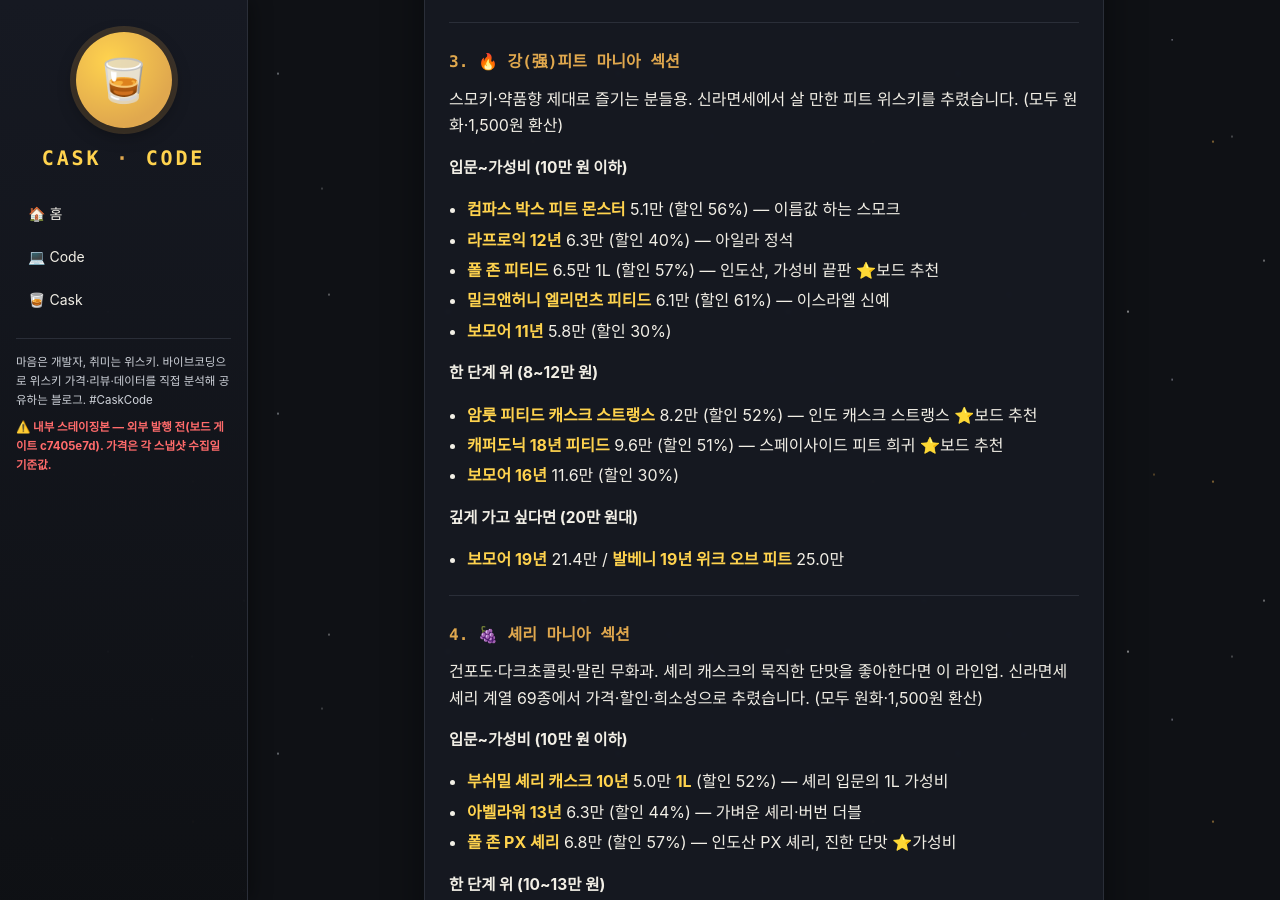
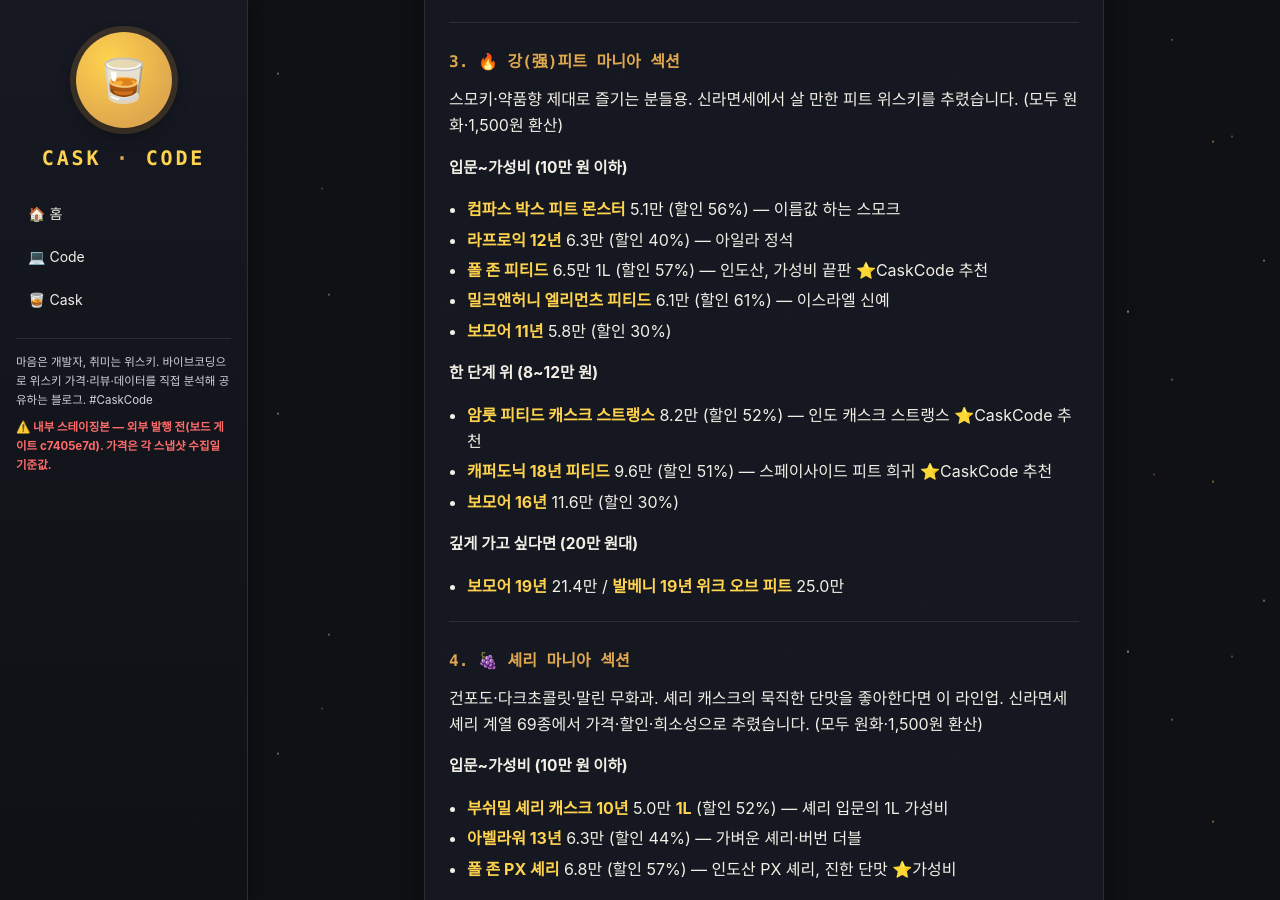
Before and after one commit to godaji/CaskCode, a Jekyll site: the page built from _posts/2026-06-06-monthly-base.md, in a window 1280 px wide and 900 px high, scrolled down 2201 px. Built offline with Jekyll 4.4.1, drawn with Linux system fonts in a browser that asks for light colours.

Commit message:
fix(caskcode): 저자 호칭 '보드'→필명 'CaskCode' (홈 Code/code.md/월간 추천) — CMPA-198
블로그 저자 호칭을 독자에게 보이는 곳에서 '보드'→'CaskCode'로.
승인 주체 호칭(보드 게이트 c7405e7d)은 그대로 유지.

Co-Authored-By: Claude Opus 4.8 <noreply@anthropic.com>

```diff
--- a/_posts/2026-06-06-monthly-base.md
+++ b/_posts/2026-06-06-monthly-base.md
@@ -89,13 +89,13 @@ robots: "noindex,nofollow"
 ### 입문~가성비 (10만 원 이하)
 - **컴파스 박스 피트 몬스터** 5.1만 (할인 56%) — 이름값 하는 스모크
 - **라프로익 12년** 6.3만 (할인 40%) — 아일라 정석
-- **폴 존 피티드** 6.5만 1L (할인 57%) — 인도산, 가성비 끝판 ⭐보드 추천
+- **폴 존 피티드** 6.5만 1L (할인 57%) — 인도산, 가성비 끝판 ⭐CaskCode 추천
 - **밀크앤허니 엘리먼츠 피티드** 6.1만 (할인 61%) — 이스라엘 신예
 - **보모어 11년** 5.8만 (할인 30%)
 
 ### 한 단계 위 (8~12만 원)
-- **암룻 피티드 캐스크 스트랭스** 8.2만 (할인 52%) — 인도 캐스크 스트랭스 ⭐보드 추천
-- **캐퍼도닉 18년 피티드** 9.6만 (할인 51%) — 스페이사이드 피트 희귀 ⭐보드 추천
+- **암룻 피티드 캐스크 스트랭스** 8.2만 (할인 52%) — 인도 캐스크 스트랭스 ⭐CaskCode 추천
+- **캐퍼도닉 18년 피티드** 9.6만 (할인 51%) — 스페이사이드 피트 희귀 ⭐CaskCode 추천
 - **보모어 16년** 11.6만 (할인 30%)
 
 ### 깊게 가고 싶다면 (20만 원대)
```
Also changed, not shown: code.md (+2 -2 lines), index.md (+1 -1 lines).
